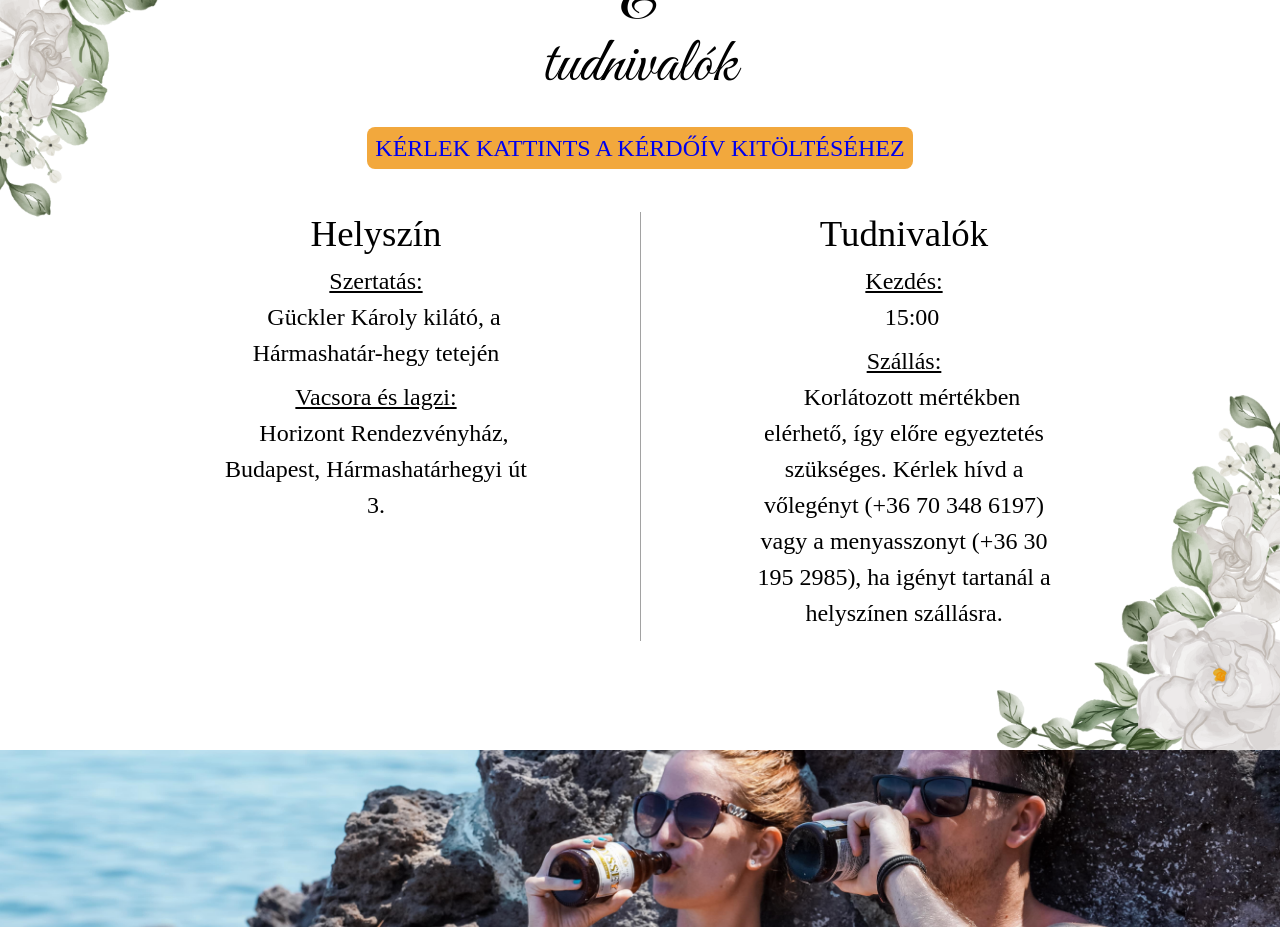
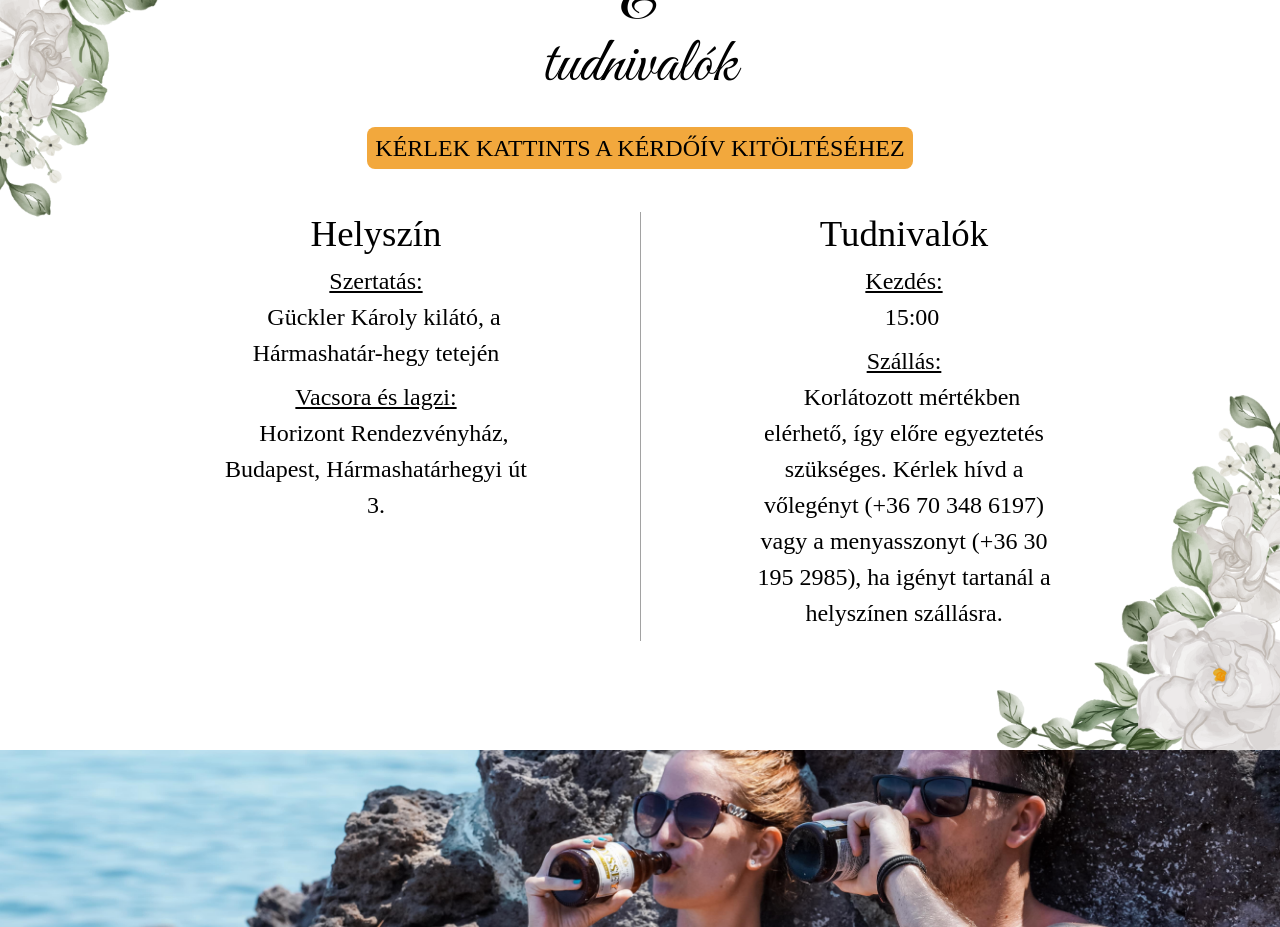
Before and after one commit to MartonCsizmazia/sari_eskuvo, a React (Create React App) app: page / in a window 1280 px wide. Shown: the part 1720-2647 px from the top of the page. Built offline with nearby package versions, Linux system fonts and the light colour scheme.

Commit message:
Coloring google form link.

```diff
--- a/src/App.css
+++ b/src/App.css
@@ -199,14 +199,13 @@
   text-align: center;
   margin-bottom: 3rem;
   font-size: 1.5rem;
+  color: black;
 }
 
 .googleForm a{
   text-decoration: none;
   border-width: 1px;
   padding: 0.5rem;
-  /*border-style: solid;*/
-  /*border-color: black;*/
   border-radius: 0.5rem;
   background-color: #f2a83d;
   transition: background-color 0.3s;
@@ -219,6 +218,16 @@
 .googleForm a:visited {
   color: inherit; /* This will set the color to be the same as the default link color */
   text-decoration: none; /* Ensure text decoration is consistent */
+}
+
+.googleForm a:link {
+  color: black;
+  text-decoration: none;
+}
+
+.googleForm a:active {
+  color: black;
+  text-decoration: none;
 }
 
 .kLetter{
```
